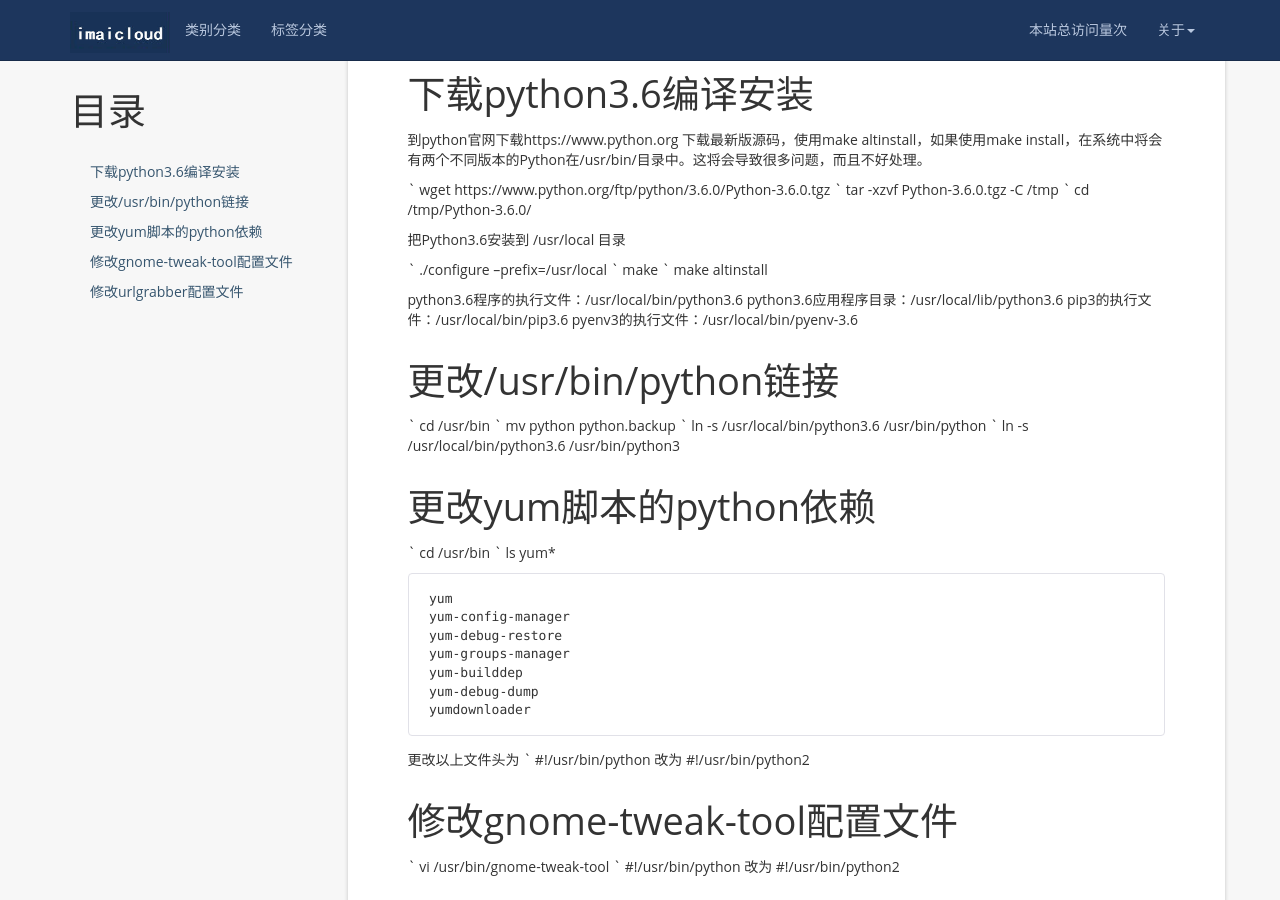
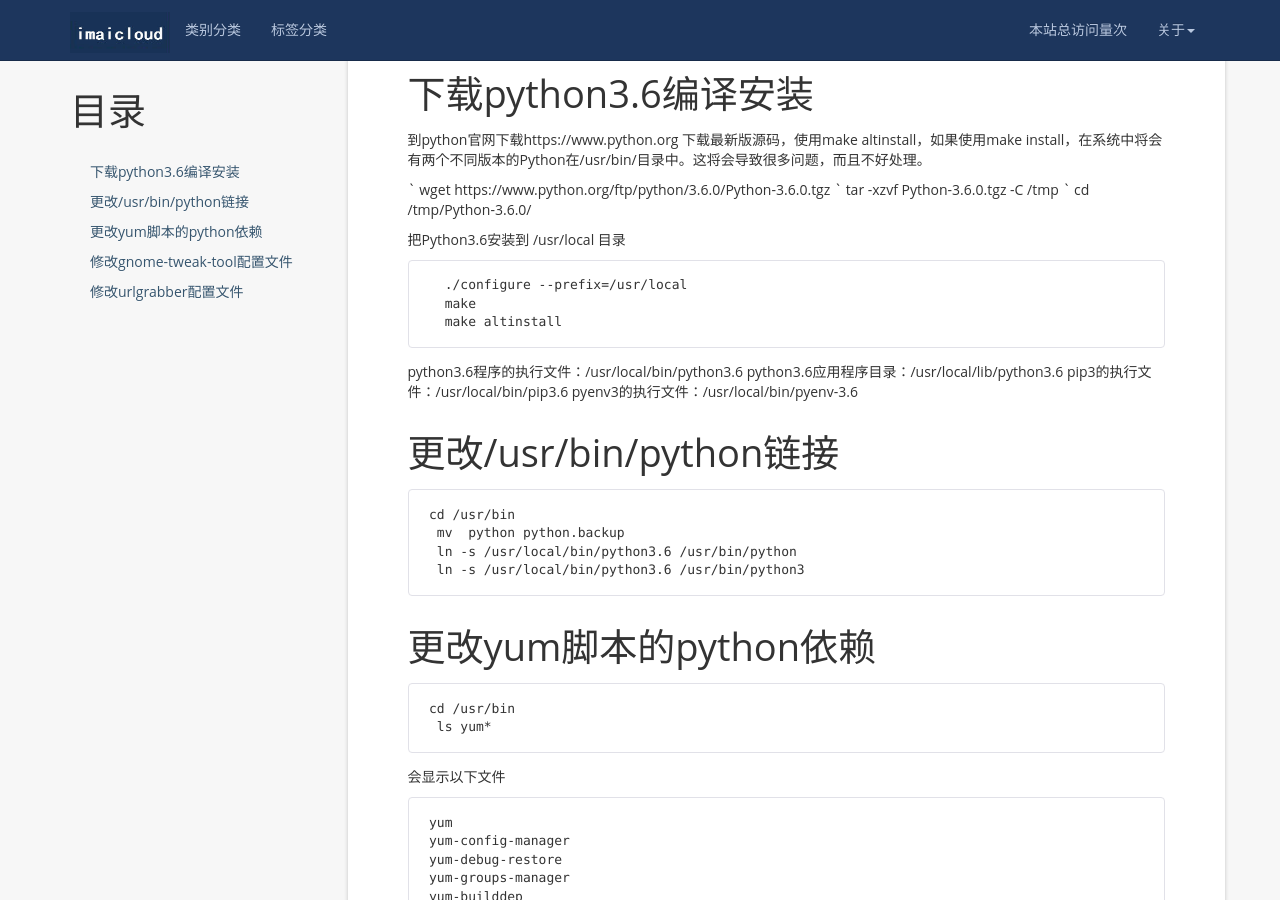
Before and after one commit to zhanglan/blog-1, a Jekyll site: the page built from _posts/python/2017-06-28-CentOS7安装Python3.md, in a window 1280 px wide and 900 px high, scrolled down 372 px. Built offline with Jekyll 4.4.1, drawn with Linux system fonts in a browser that asks for light colours; nearby versions of some CDN libraries; comment, search, counter and statistics services are not loaded.

Commit message:
Update 2017-06-28-CentOS7安装Python3.md

````diff
--- a/_posts/python/2017-06-28-CentOS7安装Python3.md
+++ b/_posts/python/2017-06-28-CentOS7安装Python3.md
@@ -24,10 +24,11 @@ tag: Python
 ` cd  /tmp/Python-3.6.0/
 
 把Python3.6安装到 /usr/local 目录
-
-`  ./configure --prefix=/usr/local
-`  make
-`  make altinstall
+```
+  ./configure --prefix=/usr/local
+  make
+  make altinstall
+```
 
 python3.6程序的执行文件：/usr/local/bin/python3.6
 python3.6应用程序目录：/usr/local/lib/python3.6
@@ -35,14 +36,19 @@ pip3的执行文件：/usr/local/bin/pip3.6
 pyenv3的执行文件：/usr/local/bin/pyenv-3.6
 
 # 更改/usr/bin/python链接
-` cd /usr/bin
-` mv  python python.backup
-` ln -s /usr/local/bin/python3.6 /usr/bin/python
-` ln -s /usr/local/bin/python3.6 /usr/bin/python3
+```
+cd /usr/bin
+ mv  python python.backup
+ ln -s /usr/local/bin/python3.6 /usr/bin/python
+ ln -s /usr/local/bin/python3.6 /usr/bin/python3
+ ```
 
 # 更改yum脚本的python依赖
-` cd /usr/bin
-` ls yum*
+```
+cd /usr/bin
+ ls yum*
+ ```
+ 会显示以下文件
 ```
 yum
 yum-config-manager
````
